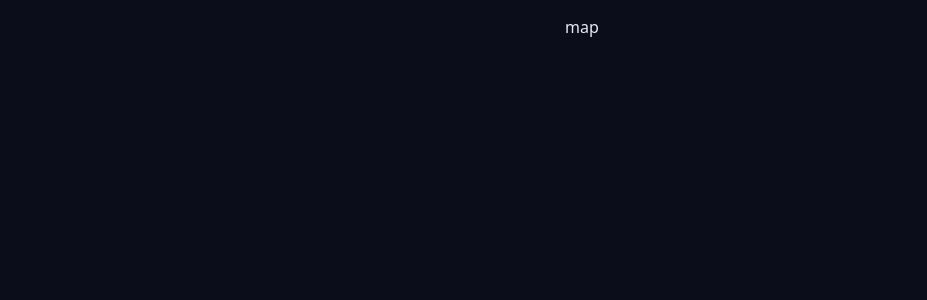
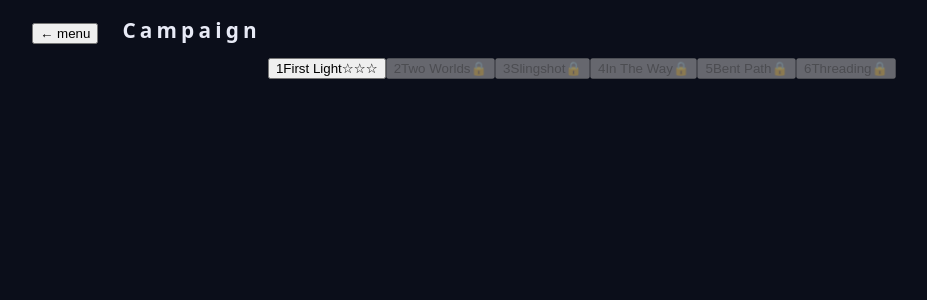
Before and after one commit to kcselm/apogee, a React (Vite) app in the folder packages/web/: page / in a window 1280 px wide. Both pictures are taken after a click on the button "Campaign". Shown: the top 300 px of the page, without its empty margins (58-985 px from the left). Built offline with nearby package versions, Linux system fonts and the light colour scheme.

Commit message:
feat(web): campaign level map with unlocks and star display

```diff
--- a/packages/web/src/campaign/CampaignMap.tsx
+++ b/packages/web/src/campaign/CampaignMap.tsx
@@ -1,3 +1,43 @@
-export function CampaignMap(_: { onExit: () => void; onPlay: (i: number) => void }) {
-  return <div>map</div>;
+import { LEVELS } from "@apogee/engine";
+import { useMemo } from "react";
+import { isUnlocked, loadProgress } from "./campaignStorage";
+
+interface Props {
+  onExit: () => void;
+  onPlay: (index: number) => void;
 }
+
+export function CampaignMap({ onExit, onPlay }: Props) {
+  const progress = useMemo(() => loadProgress(localStorage), []);
+  const ids = LEVELS.map((l) => l.id);
+
+  return (
+    <>
+      <div className="hud">
+        <button className="back" onClick={onExit}>← menu</button>
+        <h1>Campaign</h1>
+      </div>
+      <div className="level-grid">
+        {LEVELS.map((level, i) => {
+          const unlocked = isUnlocked(progress, ids, i);
+          const p = progress[level.id];
+          const stars = p?.stars ?? 0;
+          return (
+            <button
+              key={level.id}
+              className={`level-tile${unlocked ? "" : " locked"}`}
+              disabled={!unlocked}
+              onClick={() => onPlay(i)}
+            >
+              <span className="num">{i + 1}</span>
+              <span className="name">{level.name}</span>
+              <span className="stars">
+                {unlocked ? "★".repeat(stars) + "☆".repeat(3 - stars) : "🔒"}
+              </span>
+            </button>
+          );
+        })}
+      </div>
+    </>
+  );
+}
```
